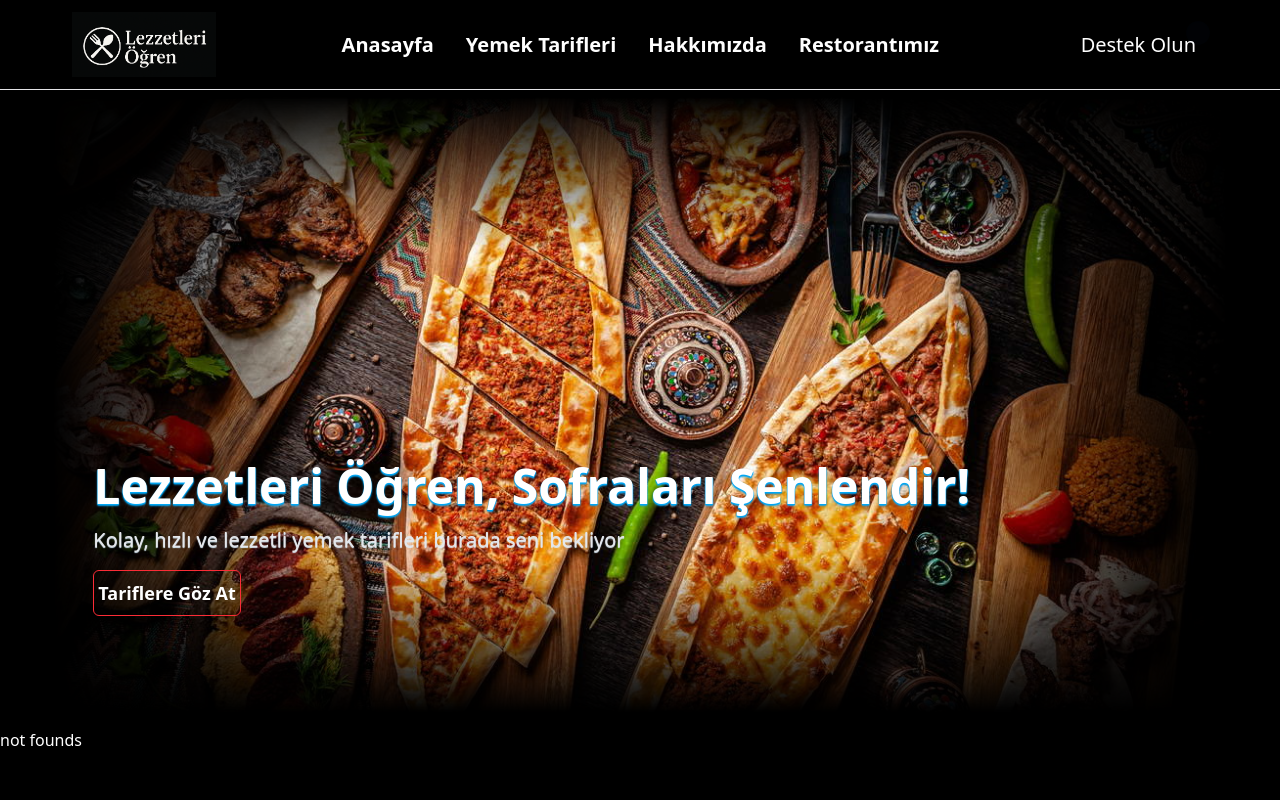
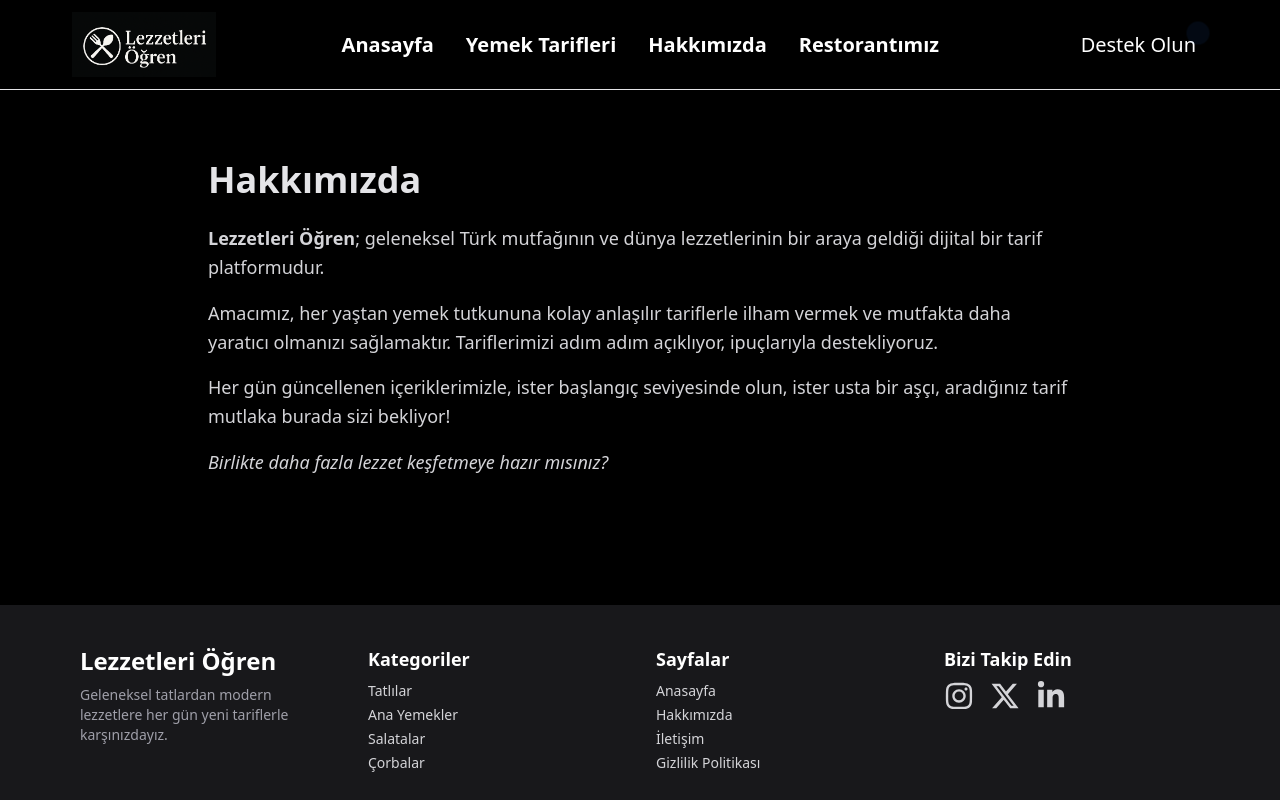
Before and after one commit to batuhankanra/-food-template, a React (Vite) app: page /about in a window 1280 px wide. Shown: the top 800 px of the page. Built offline with nearby package versions, Linux system fonts and the light colour scheme.

Commit message:
complated added

```diff
--- a/src/Layout/MainLayout.tsx
+++ b/src/Layout/MainLayout.tsx
@@ -1,17 +1,15 @@
 import { Outlet } from "react-router"
 import Header from "./header"
-import Banner from "./components/banner"
 import Footer from "./footer"
 
 
 const MainLayout = () => {
   return (
-    <div className="w-full h-full">
+    <div className="w-full h-full flex flex-col  justify-between">
       <Header />
 
 
       <div className="my-20">
-        <Banner />
         <Outlet />
       </div>
       <Footer />
--- /dev/null
+++ b/src/pages/about/index.tsx
@@ -0,0 +1,27 @@
+
+
+const About = () => {
+  return (
+    <section className="max-w-4xl mx-auto px-4 py-12 mt-8">
+      <h1 className="text-4xl font-bold text-zinc-200 mb-6">Hakkımızda</h1>
+      <p className="text-zinc-300 text-lg leading-relaxed mb-4">
+        <strong>Lezzetleri Öğren</strong>; geleneksel Türk mutfağının ve dünya
+        lezzetlerinin bir araya geldiği dijital bir tarif platformudur.
+      </p>
+      <p className="text-zinc-300 text-lg leading-relaxed mb-4">
+        Amacımız, her yaştan yemek tutkununa kolay anlaşılır tariflerle ilham
+        vermek ve mutfakta daha yaratıcı olmanızı sağlamaktır. Tariflerimizi
+        adım adım açıklıyor, ipuçlarıyla destekliyoruz.
+      </p>
+      <p className="text-zinc-300 text-lg leading-relaxed mb-4">
+        Her gün güncellenen içeriklerimizle, ister başlangıç seviyesinde olun,
+        ister usta bir aşçı, aradığınız tarif mutlaka burada sizi bekliyor!
+      </p>
+      <p className="text-zinc-300 text-lg leading-relaxed">
+        <em>Birlikte daha fazla lezzet keşfetmeye hazır mısınız?</em>
+      </p>
+    </section>
+  )
+}
+
+export default About
--- a/src/pages/home/index.tsx
+++ b/src/pages/home/index.tsx
@@ -1,3 +1,4 @@
+import Banner from "../../components/banner"
 import Cart from "../../components/cart"
 import DinnerToday from "../../components/dinnerToday"
 import TodaysRecipe from "../../components/todaysRecipe"
@@ -7,6 +8,7 @@ import TodaysRecipe from "../../components/todaysRecipe"
 const Home = () => {
   return (
     <section className='mt-6 container mx-auto flex flex-col gap-y-10'>
+        <Banner />
 
         <Cart />
         <DinnerToday />
--- /dev/null
+++ b/src/pages/restrorant/index.tsx
@@ -0,0 +1,44 @@
+
+
+const Restorant = () => {
+  return (
+        <section className="max-w-4xl mx-auto px-4 py-12">
+      <h2 className="text-3xl font-bold  mb-6">Restoranımız</h2>
+
+      <div className=" bg-zinc-900 rounded-xl shadow p-6 space-y-4">
+        <div>
+          <h3 className="text-xl font-semibold ">Konum</h3>
+          <p className="text-zinc-200">İstanbul, Kadıköy, Bahariye Caddesi No:12</p>
+        </div>
+
+        <div>
+          <h3 className="text-xl font-semibold ">İletişim</h3>
+          <p className="text-zinc-200">Telefon: +90 212 555 55 55</p>
+          <p className="text-zinc-200">E-posta: info@lezzetleriogren.com</p>
+        </div>
+
+        <div>
+          <h3 className="text-xl font-semibold ">Çalışma Saatleri</h3>
+          <p className="text-zinc-200">Pazartesi - Cumartesi: 09:00 - 22:00</p>
+          <p className="text-zinc-200">Pazar: Kapalı</p>
+        </div>
+
+        <div className="pt-4">
+          <iframe
+                title="Restoran Konumu"
+                src="https://www.google.com/maps/embed?pb=!1m18!1m12!1m3!1d193677.13961641945!2d28.3576345!3d37.2151836!2m3!1f0!2f0!3f0!3m2!1i1024!2i768!4f13.1!3m3!1m2!1s0x14c044b11d566f6b%3A0x2501861872fdcf9f!2sMu%C4%9Fla!5e0!3m2!1str!2str!4v1715153142053!5m2!1str!2str"
+                width="100%"
+                height="300"
+                style={{ border: 0 }}
+                loading="lazy"
+                referrerPolicy="no-referrer-when-downgrade"
+                className="rounded-md"
+            />
+        </div>
+      </div>
+    </section>
+
+  )
+}
+
+export default Restorant
```
Also changed, not shown: src/routes/route.tsx (+10 -1 lines), src/components/banner.tsx (renamed from src/Layout/components/banner.tsx).
